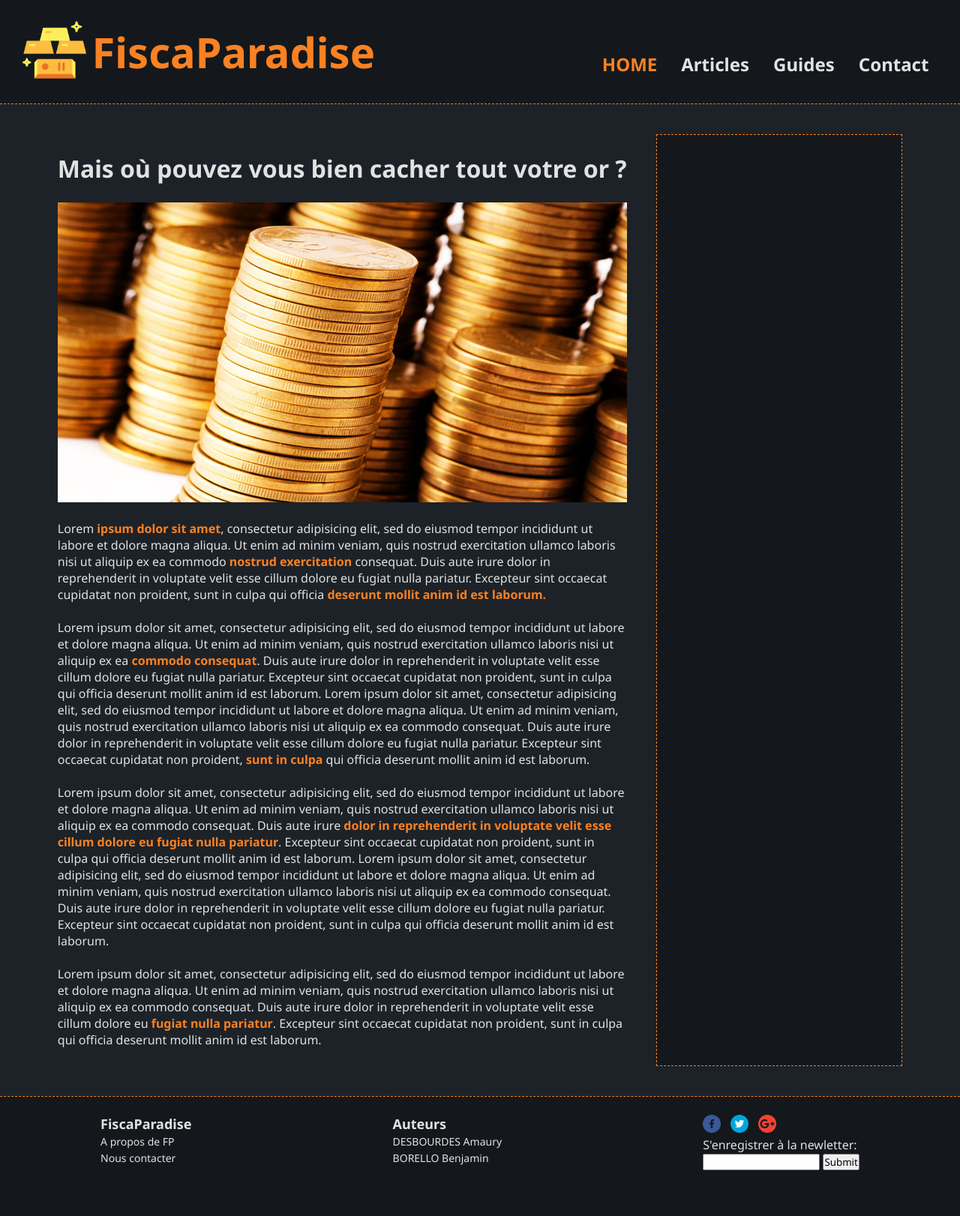
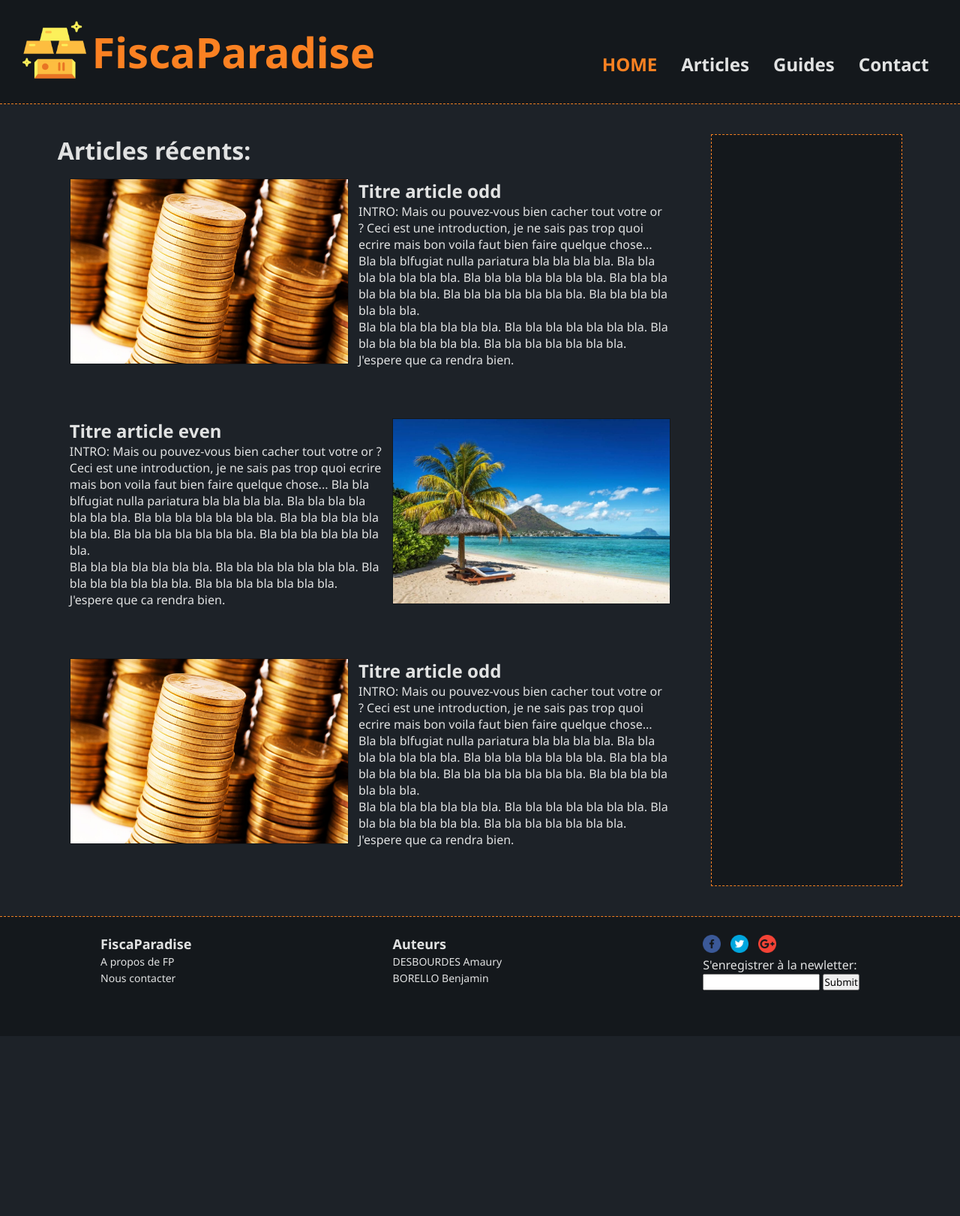
Before and after one commit to Nimajjj/FiscaParadise, a PHP site: page / in a window 1280 px wide. Shown: the whole page at 75% size. After the commit the page ends 1321 px from the top, so only its background shows below. Run offline with PHP 8.4, Linux system fonts and the light colour scheme.

Commit message:
first prototype of index.php

```diff
--- a/index.php
+++ b/index.php
@@ -9,7 +9,7 @@
  	<meta name="viewport" content="width=device-width, initial-scale=1.0">
 
 	<link rel="stylesheet" type="text/css" href="src/css/main.css">
-  <link rel="stylesheet" type="text/css" href="src/css/article.css">
+  <link rel="stylesheet" type="text/css" href="src/css/index.css">
 	<link href="https://fonts.googleapis.com/css2?family=Noto+Sans:ital,wght@0,400;0,700;1,400&display=swap" rel="stylesheet">
 
   <link rel="icon" type="image/x-icon" href="/img/favicon.ico">
@@ -32,55 +32,43 @@
 	</div>
 
   <div id="main">
-    <div id="article">
-        <ul id="article_ul">
-          <li><h2 id="article_title">Mais où pouvez vous bien cacher tout votre or ?</h2></li>
-          <li><img id="article_img" src="img/article/gold.jpeg" alt="img" style="height:25em"></li>
-          <li>
-            <p id="article_p">
-              Lorem <span class="important">ipsum dolor sit amet</span>, consectetur adipisicing elit,
-              sed do eiusmod tempor incididunt ut labore et dolore magna aliqua.
-              Ut enim ad minim veniam, quis nostrud exercitation ullamco laboris nisi ut aliquip
-              ex ea commodo <span class="important">nostrud exercitation </span>consequat. Duis aute irure dolor in reprehenderit in voluptate velit
-              esse cillum dolore eu fugiat nulla pariatur. Excepteur sint occaecat cupidatat non
-              proident, sunt in culpa qui officia <span class="important">deserunt mollit anim id est laborum.</span>
-              <br><br>
-              Lorem ipsum dolor sit amet, consectetur adipisicing elit,
-              sed do eiusmod tempor incididunt ut labore et dolore magna aliqua.
-              Ut enim ad minim veniam, quis nostrud exercitation ullamco laboris nisi ut aliquip
-              ex ea <span class="important">commodo consequat</span>. Duis aute irure dolor in reprehenderit in voluptate velit
-              esse cillum dolore eu fugiat nulla pariatur. Excepteur sint occaecat cupidatat non
-              proident, sunt in culpa qui officia deserunt mollit anim id est laborum.
-              Lorem ipsum dolor sit amet, consectetur adipisicing elit,
-              sed do eiusmod tempor incididunt ut labore et dolore magna aliqua.
-              Ut enim ad minim veniam, quis nostrud exercitation ullamco laboris nisi ut aliquip
-              ex ea commodo consequat. Duis aute irure dolor in reprehenderit in voluptate velit
-              esse cillum dolore eu fugiat nulla pariatur. Excepteur sint occaecat cupidatat non
-              proident, <span class="important">sunt in culpa</span> qui officia deserunt mollit anim id est laborum.
-             <br><br>
-              Lorem ipsum dolor sit amet, consectetur adipisicing elit,
-              sed do eiusmod tempor incididunt ut labore et dolore magna aliqua.
-              Ut enim ad minim veniam, quis nostrud exercitation ullamco laboris nisi ut aliquip
-              ex ea commodo consequat. Duis aute irure <span class="important">dolor in reprehenderit in voluptate velit
-              esse cillum dolore eu fugiat nulla pariatur</span>. Excepteur sint occaecat cupidatat non
-              proident, sunt in culpa qui officia deserunt mollit anim id est laborum.
-              Lorem ipsum dolor sit amet, consectetur adipisicing elit,
-              sed do eiusmod tempor incididunt ut labore et dolore magna aliqua.
-              Ut enim ad minim veniam, quis nostrud exercitation ullamco laboris nisi ut aliquip
-              ex ea commodo consequat. Duis aute irure dolor in reprehenderit in voluptate velit
-              esse cillum dolore eu fugiat nulla pariatur. Excepteur sint occaecat cupidatat non
-              proident, sunt in culpa qui officia deserunt mollit anim id est laborum.
-              <br><br>
-              Lorem ipsum dolor sit amet, consectetur adipisicing elit,
-              sed do eiusmod tempor incididunt ut labore et dolore magna aliqua.
-              Ut enim ad minim veniam, quis nostrud exercitation ullamco laboris nisi ut aliquip
-              ex ea commodo consequat. Duis aute irure dolor in reprehenderit in voluptate velit
-              esse cillum dolore eu <span class="important">fugiat nulla pariatur</span>. Excepteur sint occaecat cupidatat non
-              proident, sunt in culpa qui officia deserunt mollit anim id est laborum.
-            </p>
-          </li>
-        </ul>
-    </div>
+
+    <ul id="articles">
+			<h2>Articles récents:</h2>
+    	<li class="article_odd">
+				<img src="img/article/gold.jpeg" alt="" class="article_img">
+				<div class="article_content">
+					<h3 class="article_title">Titre article odd</h3>
+					<p class="article_intro">INTRO:
+Mais ou pouvez-vous bien cacher tout votre or ?
+Ceci est une introduction, je ne sais pas trop quoi ecrire mais bon voila faut bien faire quelque chose... Bla bla bl<span class="important">fugiat nulla pariatur</span>a bla bla bla bla. Bla bla bla bla bla bla bla. Bla bla bla bla bla bla bla. Bla bla bla bla bla bla bla. Bla bla bla bla bla bla bla. Bla bla bla bla bla bla bla.<br>
+Bla bla bla bla bla bla bla. Bla bla bla bla bla bla bla. Bla bla bla bla bla bla bla. Bla bla bla bla bla bla bla. J'espere que ca rendra bien.</p>
+				</div>
+			</li>
+
+			<li class="article_even">
+				<div class="article_content">
+					<h3 class="article_title">Titre article even</h3>
+					<p class="article_intro">INTRO:
+Mais ou pouvez-vous bien cacher tout votre or ?
+Ceci est une introduction, je ne sais pas trop quoi ecrire mais bon voila faut bien faire quelque chose... Bla bla bl<span class="important">fugiat nulla pariatur</span>a bla bla bla bla. Bla bla bla bla bla bla bla. Bla bla bla bla bla bla bla. Bla bla bla bla bla bla bla. Bla bla bla bla bla bla bla. Bla bla bla bla bla bla bla.<br>
+Bla bla bla bla bla bla bla. Bla bla bla bla bla bla bla. Bla bla bla bla bla bla bla. Bla bla bla bla bla bla bla. J'espere que ca rendra bien.</p>
+				</div>
+				<img src="img/article/plage.jpg" alt="" class="article_img">
+			</li>
+
+			<li class="article_odd">
+				<img src="img/article/gold.jpeg" alt="" class="article_img">
+				<div class="article_content">
+					<h3 class="article_title">Titre article odd</h3>
+					<p class="article_intro">INTRO:
+Mais ou pouvez-vous bien cacher tout votre or ?
+Ceci est une introduction, je ne sais pas trop quoi ecrire mais bon voila faut bien faire quelque chose... Bla bla bl<span class="important">fugiat nulla pariatur</span>a bla bla bla bla. Bla bla bla bla bla bla bla. Bla bla bla bla bla bla bla. Bla bla bla bla bla bla bla. Bla bla bla bla bla bla bla. Bla bla bla bla bla bla bla.<br>
+Bla bla bla bla bla bla bla. Bla bla bla bla bla bla bla. Bla bla bla bla bla bla bla. Bla bla bla bla bla bla bla. J'espere que ca rendra bien.</p>
+				</div>
+			</li>
+
+    </ul>
 
     <div id="right_bar"></div>
   </div>
--- a/src/css/article.css
+++ b/src/css/article.css
@@ -14,7 +14,7 @@
 }
 
 #article {
-  width: 70%;
+  width: 85%;
 }
 
 .important {
--- /dev/null
+++ b/src/css/index.css
@@ -0,0 +1,44 @@
+#articles {
+  width: 85%;
+}
+
+#articles li:not(#first_li) {
+  list-style: none;
+  display: flex;
+  height: 35vh;
+  margin-bottom: 5vh;
+  transition: 1s ease;
+  padding: 1em;
+  border-radius: 0.25em;
+}
+
+#articles li:hover {
+  background-color: #e1e2e2;
+	color: #14181c;
+	cursor: pointer;
+}
+
+#articles li div {
+  height: 100%;
+}
+
+#articles h2 {
+  font-size: 32px;
+}
+
+#articles h3 {
+  font-size: 24px;
+}
+
+.article_img {
+  height: 100%;
+  border: 1px solid #14181c;
+}
+
+.article_odd .article_img {
+  margin-right: 1vw;
+}
+
+.article_even .article_img {
+  margin-left: 1vw;
+}
--- a/src/css/main.css
+++ b/src/css/main.css
@@ -86,7 +86,7 @@ h1:hover {
 
 #right_bar {
 	min-height: 100vh;
-  width: 30%;
+  width: 25%;
   background-color: #14181c;
   margin-left: 3vw;
   padding: 3vw;
```
Also changed, not shown: img/article/plage.jpg (renamed from img/article/img-vacances-reunion-1000x667.jpg).
